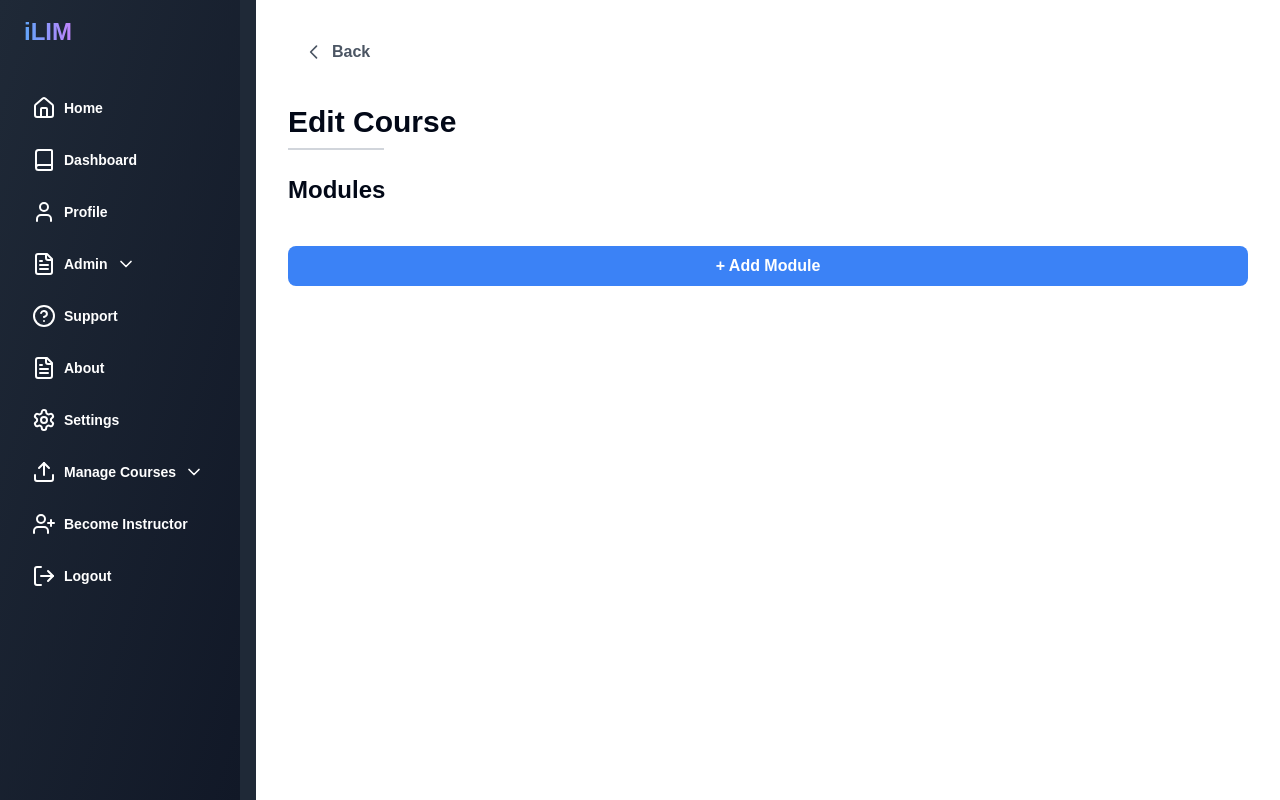
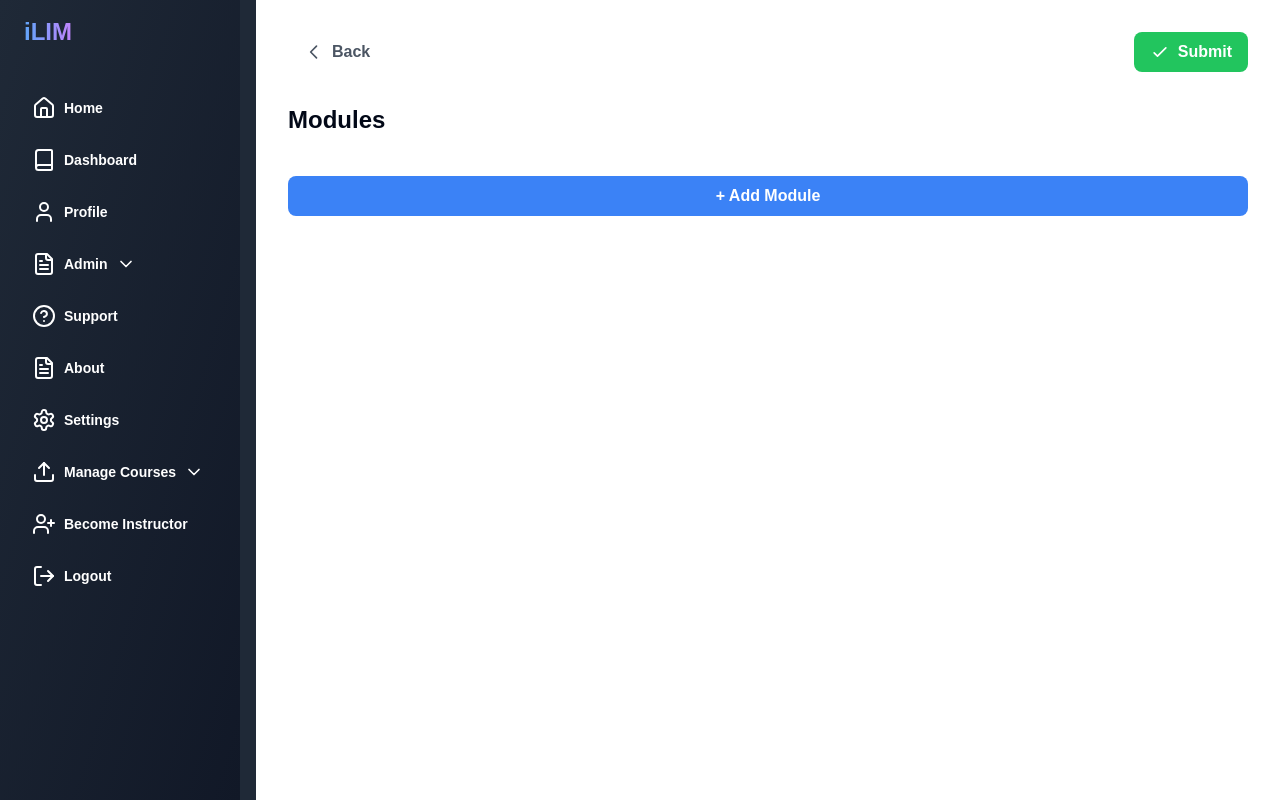
Before and after one commit to rahuljha-07/ENPM-613-FE, a Next.js app: page /manage-courses/module-view in a window 1280 px wide. Built offline with nearby package versions, Linux system fonts and the light colour scheme.

Commit message:
submit course api added

```diff
--- a/app/manage-courses/module-view/page.tsx
+++ b/app/manage-courses/module-view/page.tsx
@@ -445,6 +445,47 @@ export default function EditCoursePage() {
     }
   };
 
+  const handleSubmitCourse = async () => {
+    // Retrieve the token from local storage
+    const token = typeof window !== 'undefined' ? localStorage.getItem('accessToken') : null;
+
+    if (!token) {
+      toast.error("Authentication token is missing.");
+      return;
+    }
+
+    if (!courseId) {
+      toast.error("Course ID is missing.");
+      return;
+    }
+
+    try {
+      const response = await fetch(`${BASE_URL}/instructor/course/${courseId}/submit-for-approval`, {
+        method: 'POST',
+        headers: {
+          'Authorization': `Bearer ${token}`,
+          // Add other headers here if required by your API
+        },
+        // No body is sent as per instruction
+        body: null,
+      });
+
+      if (response.ok) {
+        toast.success("Course submitted for approval successfully!");
+        router.push('/manage-courses/course-management');
+        // Optionally, you can redirect the user or perform other actions here
+      } else {
+        // Attempt to parse the error message from the response
+        const errorData = await response.json();
+        toast.error(errorData.message || "Failed to submit the course.");
+      }
+    } catch (error) {
+      console.error("Error submitting course:", error);
+      toast.error("An error occurred while submitting the course.");
+    }
+  };
+
+
   const cancelDeleteQuiz = () => {
     setIsDeleteQuizModalOpen(false);
     setQuizToDelete(null);
@@ -462,10 +503,12 @@ export default function EditCoursePage() {
         <Toaster />
 
         {/* Back Button */}
-        <div className="flex justify-start mb-8">
+        <div className="flex justify-between items-center mb-8">
+          {/* Back Button */}
           <button
             onClick={() => router.back()}
             className="flex items-center text-gray-600 hover:text-gray-800 font-semibold px-4 py-2 rounded-lg bg-transparent hover:bg-gray-100 transition duration-300"
+            aria-label="Go back to previous page"
           >
             {/* Back Arrow Icon */}
             <svg
@@ -479,14 +522,25 @@ export default function EditCoursePage() {
             </svg>
             Back
           </button>
-        </div>
 
-        {/* Page Titles */}
-        <div className="mb-6">
-          <h1 className="text-3xl font-bold mb-2">Edit Course</h1>
-          {course && <h2 className="text-5xl font-semibold mb-2">{course.title}</h2>}
-          {/* Separator */}
-          <hr className="border-t-2 border-gray-300 w-24" />
+          {/* Submit Course Button */}
+          <button
+            onClick={handleSubmitCourse}
+            className="flex items-center text-white bg-green-500 hover:bg-green-600 font-semibold px-4 py-2 rounded-lg transition duration-300"
+            aria-label="Submit course for approval"
+          >
+            {/* Optional Submit Icon */}
+            <svg
+              xmlns="http://www.w3.org/2000/svg"
+              className="h-5 w-5 mr-2"
+              fill="none"
+              viewBox="0 0 24 24"
+              stroke="currentColor"
+            >
+              <path strokeLinecap="round" strokeLinejoin="round" strokeWidth={2} d="M5 13l4 4L19 7" />
+            </svg>
+            Submit
+          </button>
         </div>
 
         {/* Modules Section */}
```
